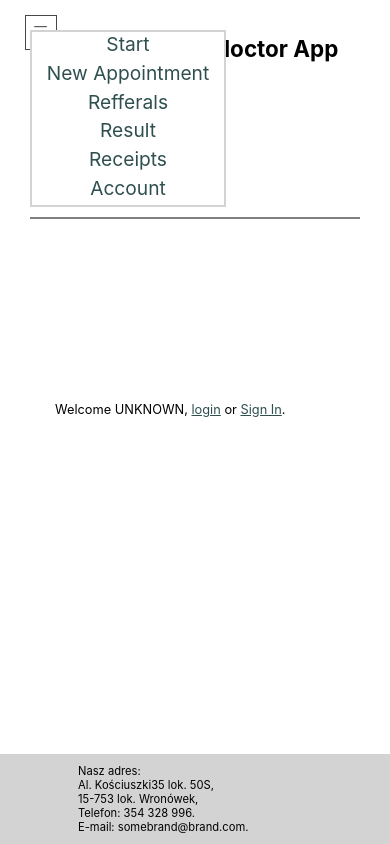
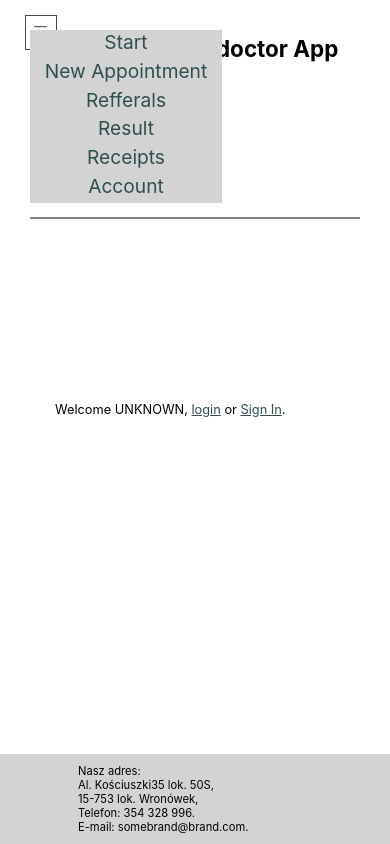
Before and after one commit to elzp/patientMedicalApp, a React (Create React App) app: page / in a window 390 px wide. Built offline with nearby package versions, Linux system fonts and the light colour scheme.

Commit message:
Change style of menu

```diff
--- a/src/App.css
+++ b/src/App.css
@@ -78,24 +78,34 @@
 
   .menu-elements {
     display:grid;
-    /* max-width: 1100px; */
+    max-width: 1100px;
+    margin: 0 auto 10px;
+    /* padding: 10px 0; */
     /* justify-self: center; */
     grid-auto-flow: column;
-    background-color: white;
-    border-bottom: 2px solid lightslategrey;
+    background-color: lightgray;
+    /* border-bottom: 2px solid lightslategrey; */
+    gap: 0;
   }
 
   .menu-link{
   position: relative;
-  background-color: white;
-  width: 10em;
+  /* background-color: white; */
+  max-width: 10em;
   height: 1.5em;
+  margin: auto;
   text-align: center;
 }
 
 .menu-link:hover {
-  background-color: gray;
-  color: white;
+  background-color: white;/*#474747;*/
+    /* color: white; */
+  /* border: 1px solid gray; */
+  /* height: calc(1.5em - 2px); */
+  /* border-top: 1px solid lightgray;
+  border-bottom: 1px solid lightgray; */
+  padding: auto 0;
+  color: black;
 }
 a {
   color: darkslategrey;
@@ -220,13 +230,18 @@ font-size: 80%;
 
   .menu-elements{
     grid-auto-flow: row;
-    border: 2px solid lightgray;
+    /* border: 2px solid lightgray; */
     width: fit-content;
+    padding: 0;
+  }
+  .menu-link {
+    width: 10em;
   }
 
   .menu-link:hover {
-    background-color: lightgray;
+    background-color: white;
     color: darkslategrey;
+    border: none;
   }
   /*end of header styling*/
 
```
